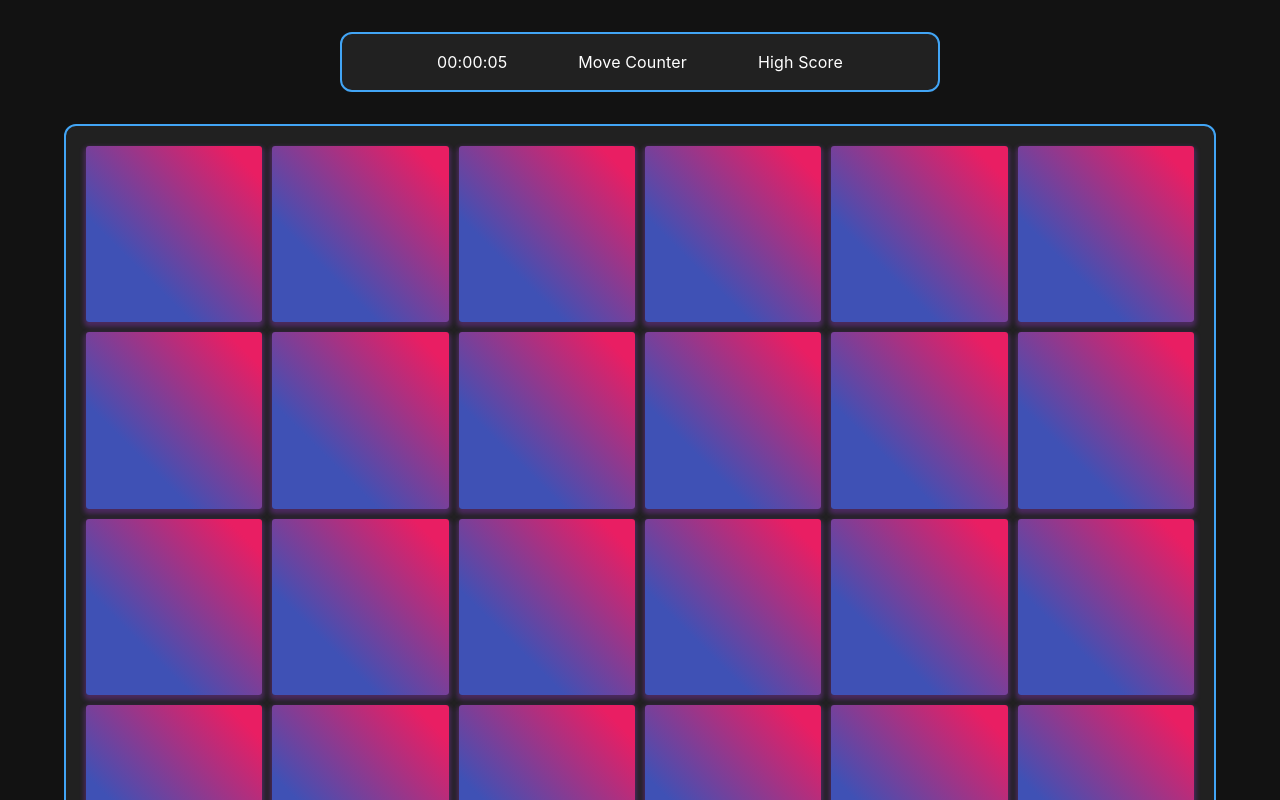
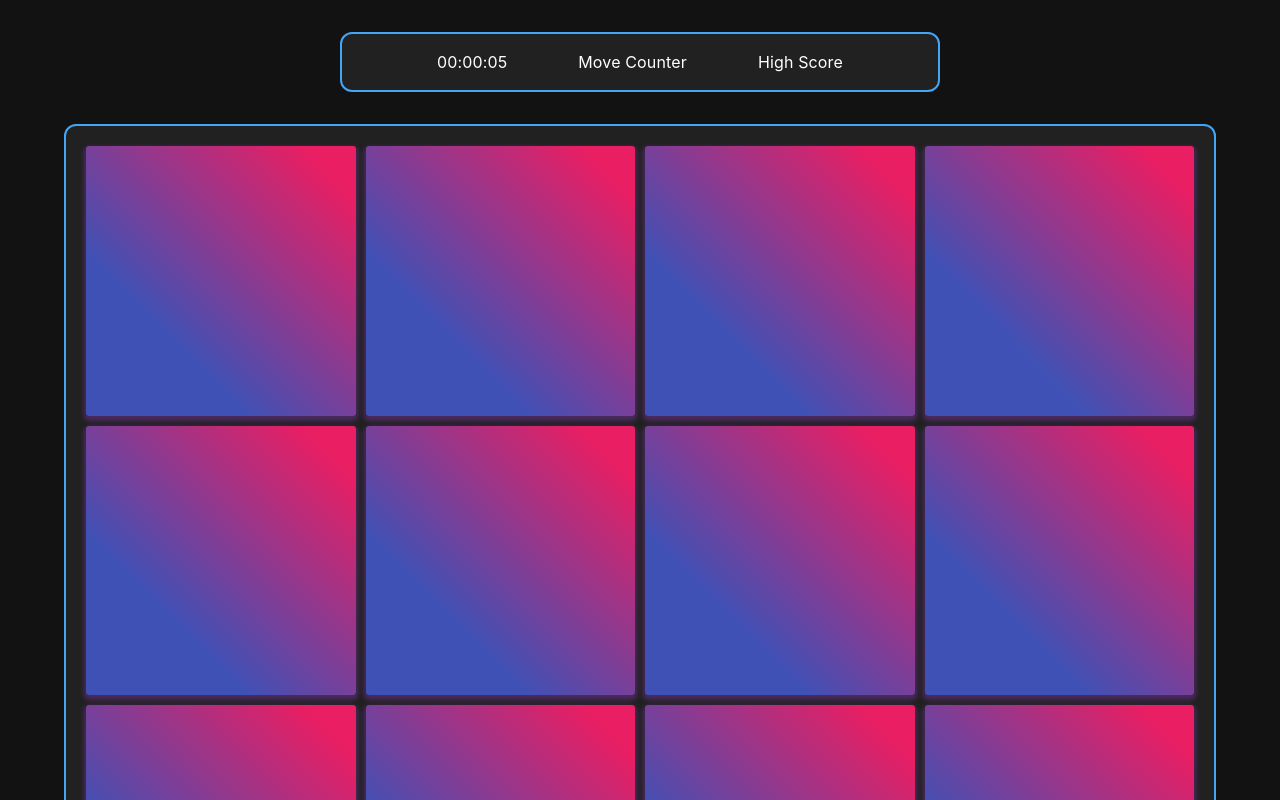
Before and after one commit to zbowhay/memory, a React (Create React App) app: page / in a window 1280 px wide. Shown: the top 800 px of the page. Built offline with nearby package versions, Linux system fonts and the light colour scheme.

Commit message:
crude working version of the game

```diff
--- a/src/components/board/Board.tsx
+++ b/src/components/board/Board.tsx
@@ -8,7 +8,8 @@ import './Board.css';
 
 interface BoardState {
     difficulty: number; // current difficulty
-    tileProps: BoardTileProps[];
+    tilePropsDict: { [key: string]: BoardTileProps }
+    lastClicked: number;
 }
 class Board extends React.Component<{}, BoardState> {
     difficulty = { easy: 4*4, medium: 6*6, hard: 8*8 };
@@ -16,30 +17,74 @@ class Board extends React.Component<{}, BoardState> {
     constructor(props: {}) {
         super(props);
         this.state = {
-            difficulty: this.difficulty.medium,
-            tileProps: getIcons(this.difficulty.medium).map((icon, i) => ({ icon, i, flipped: false, clickHandler: this.tileClicked }))
+            difficulty: this.difficulty.easy,
+            tilePropsDict: Object.fromEntries(getIcons(this.difficulty.easy).map((icon, i) => ({ icon, i, flipped: false, matched: false, clickHandler: this.tileClicked })).map(p => [p.i, p])),
+            lastClicked: -1
         };
+    }
+
+    handleWinCondition(tilePropsDict: { [key: string]: BoardTileProps }) {
+        if (Object.values(tilePropsDict).every(tp => tp.matched)) {
+            console.log('hooray! you won!');
+        }
     }
 
     tileClicked = (tileIndex: number) => {
         console.log(`tile ${tileIndex} clicked!`);
 
-        this.setState((prev) => ({
-            difficulty: prev.difficulty,
-            tileProps: prev.tileProps.map((val, i) => {
-                if (i === tileIndex) {
-                    return {...val, ...{ flipped: !val.flipped }};
+        this.setState(prev => {
+            console.log(prev);
+
+            if (prev.lastClicked === tileIndex || prev.tilePropsDict[tileIndex].matched) {
+                console.log('ignoring click')
+                return prev;
+            }
+
+            let lastClicked = prev.lastClicked;
+            const tilePropsDict = prev.tilePropsDict;
+
+            // if we previously attempted a match and failed, flip those tiles back over
+            if (lastClicked < 0) {
+                Object.values(tilePropsDict).forEach((p, i) => {
+                    if (!p.matched && p.flipped) {
+                        tilePropsDict[i].flipped = false;
+                    }
+                });
+            }
+
+            // flip current selection
+            tilePropsDict[tileIndex].flipped = true;
+
+            // check for match if we have 2 tiles flipped now
+            if (lastClicked > -1) {
+                const [first, second] = [tilePropsDict[lastClicked], tilePropsDict[tileIndex]];
+                if (first.icon === second.icon) {
+                    console.log('matched!');
+                    tilePropsDict[lastClicked].matched = true;
+                    tilePropsDict[tileIndex].matched = true;
+                    this.handleWinCondition(tilePropsDict);
                 }
-                return val;
-            })
-        }));
+
+                // reset
+                lastClicked = -1;
+            } else {
+                // only one tile flipped, update
+                lastClicked = tileIndex;
+            }
+
+            return {
+                difficulty: prev.difficulty,
+                tilePropsDict,
+                lastClicked
+            };
+        });
     }
 
     render() {
         const classes = `boardContainer ${Object.entries(this.difficulty).find(val => val[1] === this.state.difficulty)?.[0]}`;
         return (
             <div className={classes}>
-                {this.state.tileProps.map(p => {
+                {Object.values(this.state.tilePropsDict).map(p => {
                     return (
                         <BoardTile {...p}></BoardTile>
                     )
--- a/src/components/board/BoardTile.tsx
+++ b/src/components/board/BoardTile.tsx
@@ -5,6 +5,7 @@ import './BoardTile.css';
 export interface BoardTileProps {
     i: number;
     flipped: boolean;
+    matched: boolean;
     icon: any;
     clickHandler: any;
 }
@@ -14,8 +15,9 @@ interface BoardTileState {
 }
 class BoardTile extends React.Component<BoardTileProps, BoardTileState> {
     render() {
+        console.log(this.props.i);
         return (
-            <Card key={this.props.i}
+            <Card key={this.props.i.toString()}
                 className={`boardTile ${this.props.flipped ? 'cardBack' : 'cardFront'}`}
                 onClick={(e) => this.props.clickHandler(this.props.i, e)}
                 >
```
